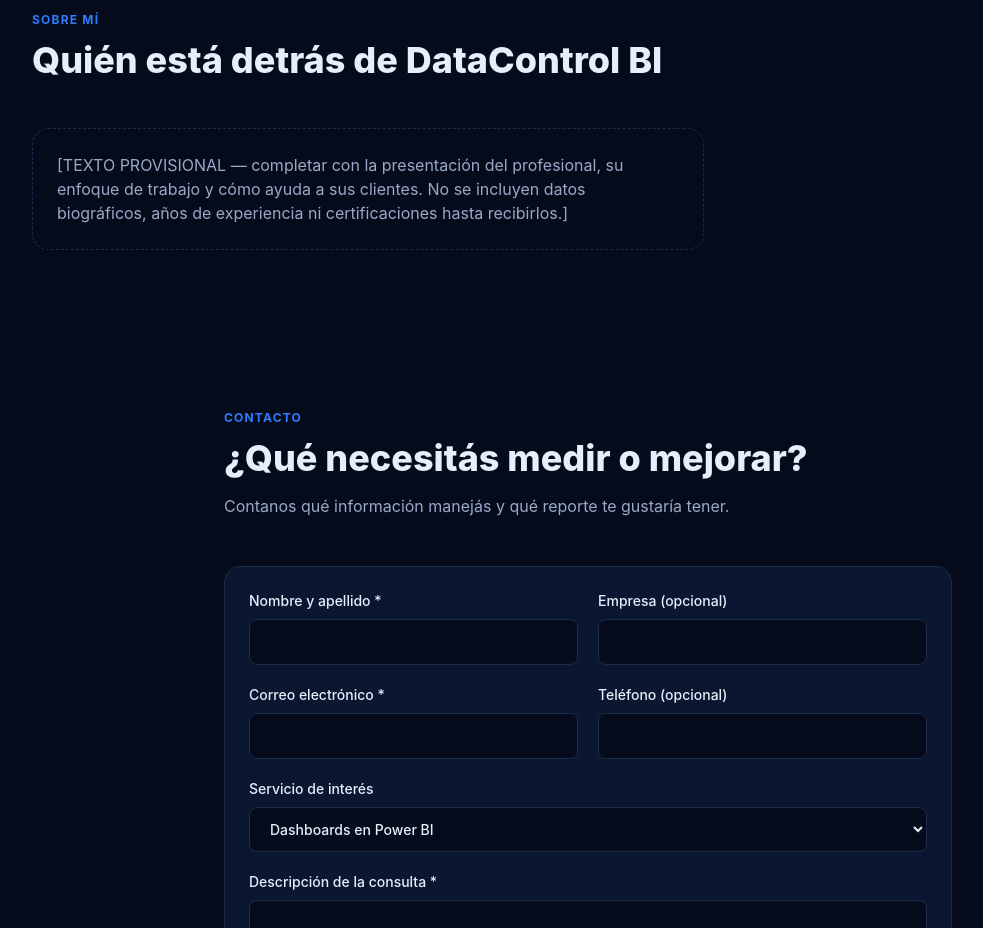
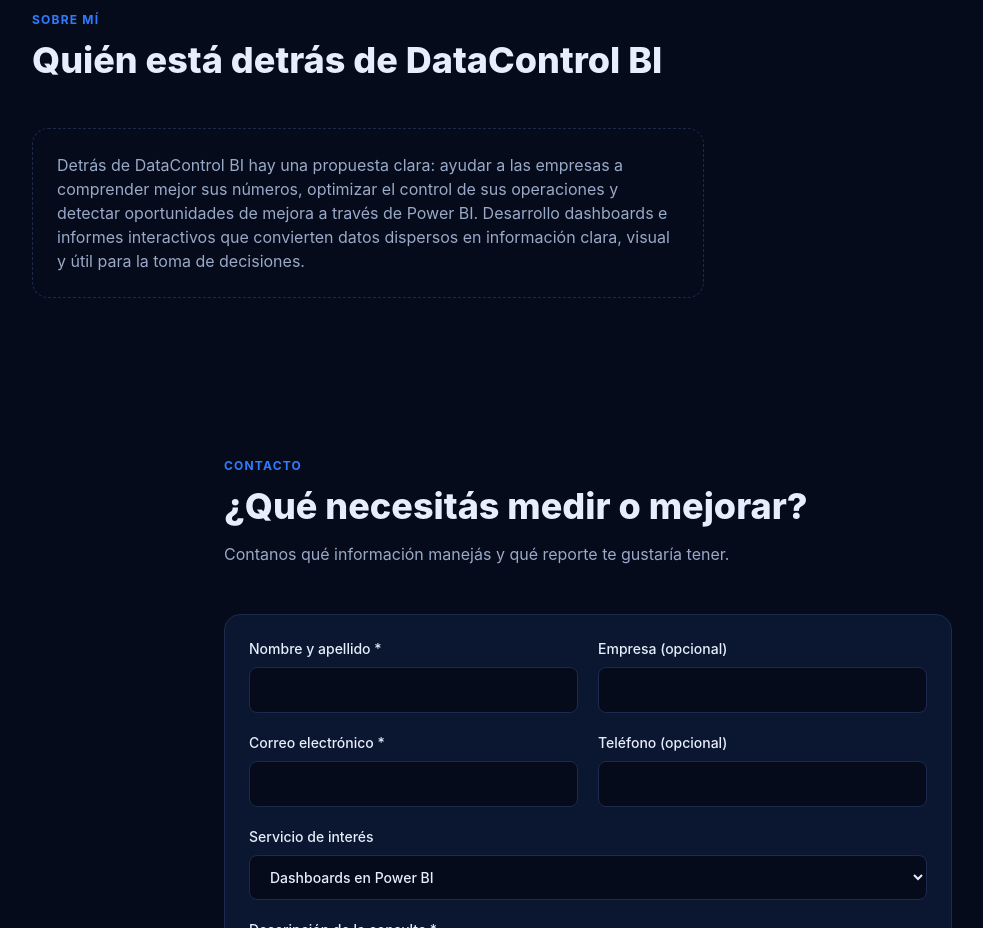
Before and after one commit to KrGabriel/DataControlBI, a React (Vite) app: page / in a window 1280 px wide. Shown: the part 3180-4108 px from the top of the page, without its empty margins (52-1035 px from the left). Built offline with nearby package versions, Linux system fonts and the light colour scheme.

Commit message:
Replace placeholder text with professional description
Updated the placeholder text with a professional description of DataControl BI's services.

```diff
--- a/src/App.tsx
+++ b/src/App.tsx
@@ -123,7 +123,8 @@ export default function App() {
 
         <section id="sobre" className="mx-auto max-w-6xl px-5 py-20">
           <Heading kicker="Sobre mí" title="Quién está detrás de DataControl BI" />
-          <p className="max-w-2xl rounded-2xl border border-dashed border-line p-6 text-mute">[TEXTO PROVISIONAL — completar con la presentación del profesional, su enfoque de trabajo y cómo ayuda a sus clientes. No se incluyen datos biográficos, años de experiencia ni certificaciones hasta recibirlos.]</p>
+          <p className="max-w-2xl rounded-2xl border border-dashed border-line p-6 text-mute">Detrás de DataControl BI hay una propuesta clara: ayudar a las empresas a comprender mejor sus números, optimizar el control de sus operaciones y detectar oportunidades de mejora a través de Power BI.
+Desarrollo dashboards e informes interactivos que convierten datos dispersos en información clara, visual y útil para la toma de decisiones.</p>
         </section>
 
         <Contact />
```
